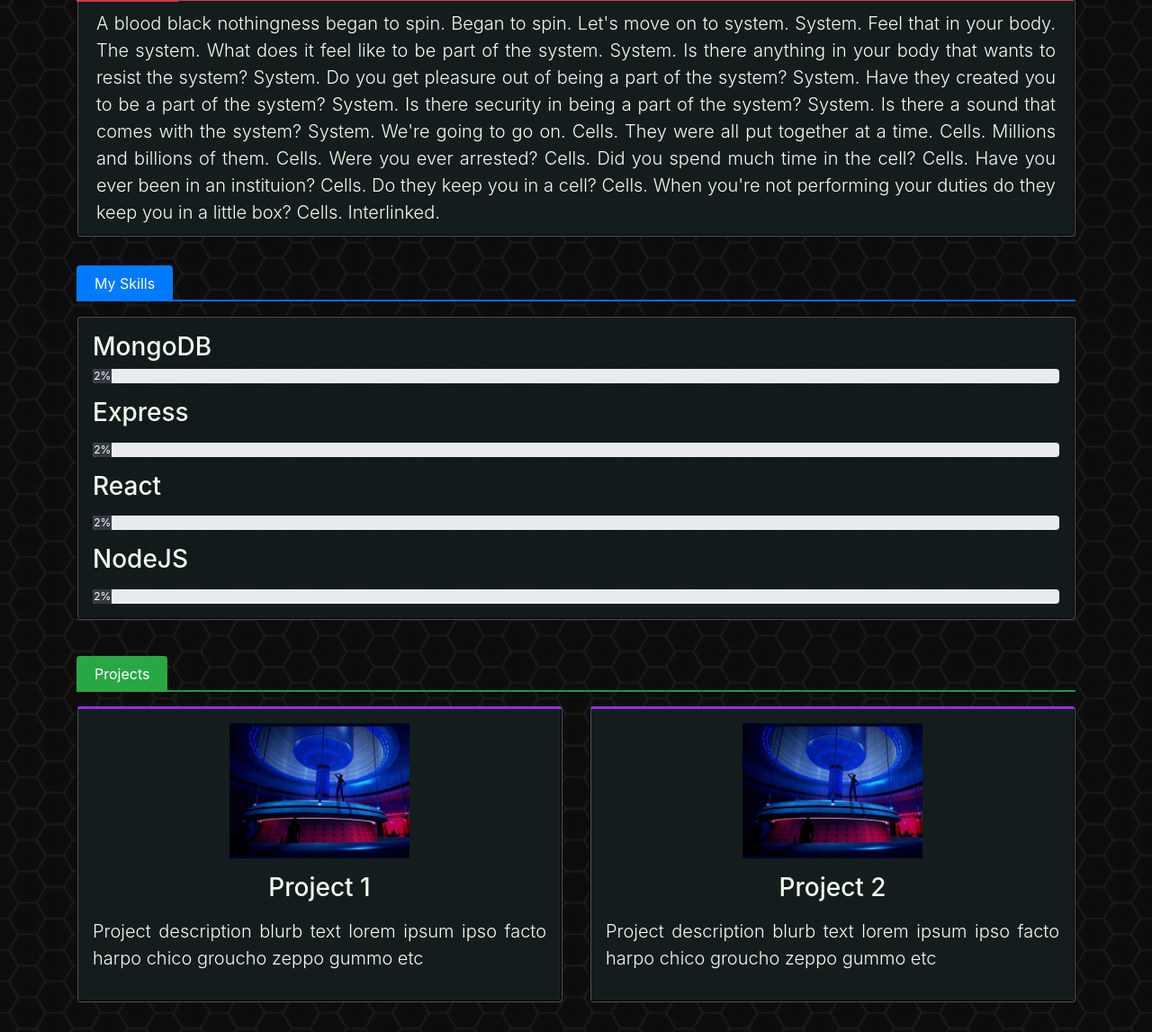
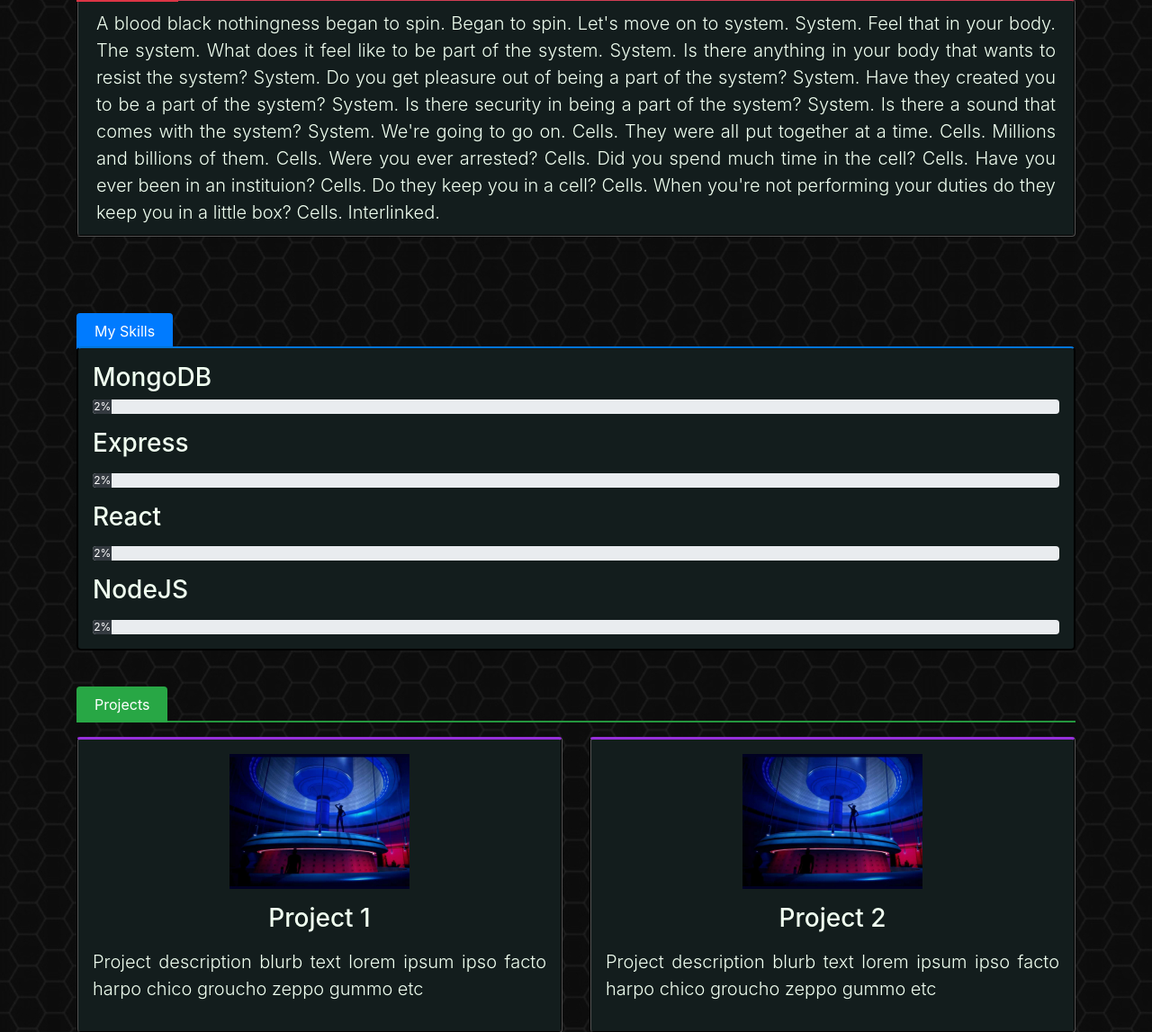
Before and after one commit to Paraprax/portfolio-2021, a PHP site: page / in a window 1280 px wide. Shown: the part 709-1856 px from the top of the page at 90% size. Run offline with PHP 8.4, Linux system fonts and the light colour scheme; some libraries are stand-ins or nearby versions.

Commit message:
Fix skill section CSS && link target

```diff
--- a/assets/css/style.css
+++ b/assets/css/style.css
@@ -82,9 +82,15 @@ td {
   padding: 10px 20px 10px 20px;
 }
 
-#skills hr {
+.skills {
+  background-color: rgb(19, 29, 29);
+  border-style: solid;
   border-width: 2px;
-  margin-top: 6px;
+  border-color: rgb(0, 0, 0);
+  border-top-color: #0275d8; /* matched bootstrap primary blue*/
+  border-radius: 5px;
+  color: honeydew;
+  margin-top: 5px;
 }
 
 #projects span {
--- a/index.html
+++ b/index.html
@@ -107,6 +107,7 @@
               System. Do you get pleasure out of being a part of the system? System. Have they created you to be a part of the system? System. Is there security in being a part of the system? System. Is there a sound that comes with the system? System. We're
               going to go on. Cells. They were all put together at a time. Cells. Millions and billions of them. Cells. Were you ever arrested? Cells. Did you spend much time in the cell? Cells. Have you ever been in an instituion? Cells. Do they keep you in a
               cell? Cells. When you're not performing your duties do they keep you in a little box? Cells. Interlinked.
+              <hr id="end-over-skillset" />
             </p>
           </div>
         </div>
@@ -117,7 +118,6 @@
     <div id="skills" class="mt-4">
       <div class="container">
         <span class="bg-primary text-white rounded-top">My Skills</span>
-        <hr class="bg-primary" />
         <div class="row">
           <div class="col">
             <div class="card skills py-3">
```
